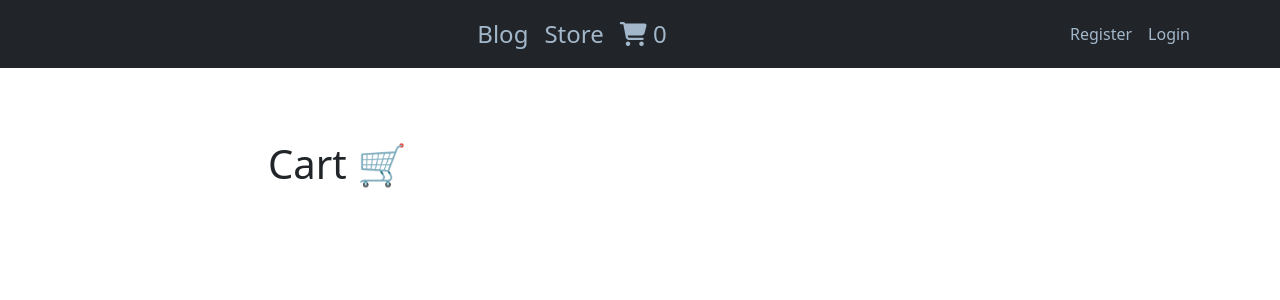
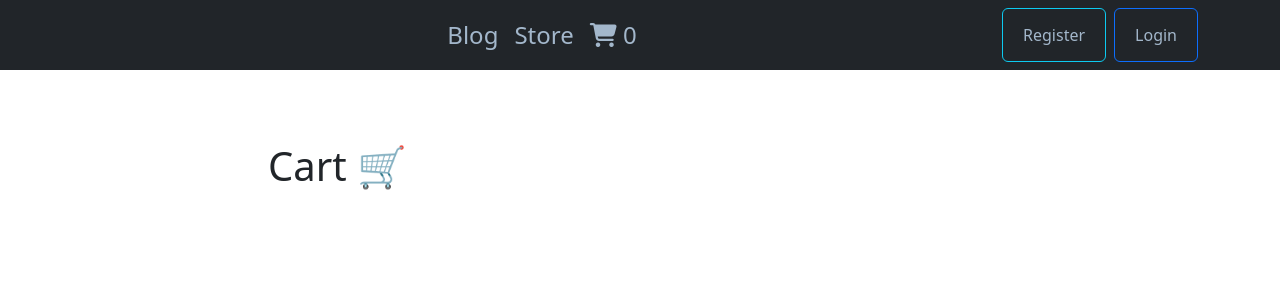
Before and after one commit to ortizfram/advancing-the-blog-django-bootstrap-, a Django app: page /store/cart/ in a window 1280 px wide. Shown: the top 300 px of the page. Run offline with Django 4.2, Linux system fonts and the light colour scheme; some libraries are stand-ins or nearby versions.

Commit message:
Authenticated User Links btns

```diff
--- a/templates/base.html
+++ b/templates/base.html
@@ -122,17 +122,17 @@
         <div class="justify-content-end ms-auto">
             {% if not request.user.is_authenticated %}
             <ul class="navbar-nav">
-                <li class="nav-item">
+                <li class="nav-item btn btn-outline-info me-2">
                     <a class="nav-link" href="{% url 'register' %}">Register</a>
                 </li>
-                <li class="nav-item">
+                <li class="nav-item btn btn-outline-primary">
                     <a class="nav-link" href="{% url 'login' %}">Login</a>
                 </li>
             </ul>
             {% else %}
             <ul class="navbar-nav">
-                <li class="nav-item">
-                    <a class="nav-link" href="{% url 'logout' %}">Logout</a>
+                <li class="nav-item btn btn-outline-info">
+                    <a class="nav-link " href="{% url 'logout' %}">Logout</a>
                 </li>
             </ul>
             {% endif %}
```
